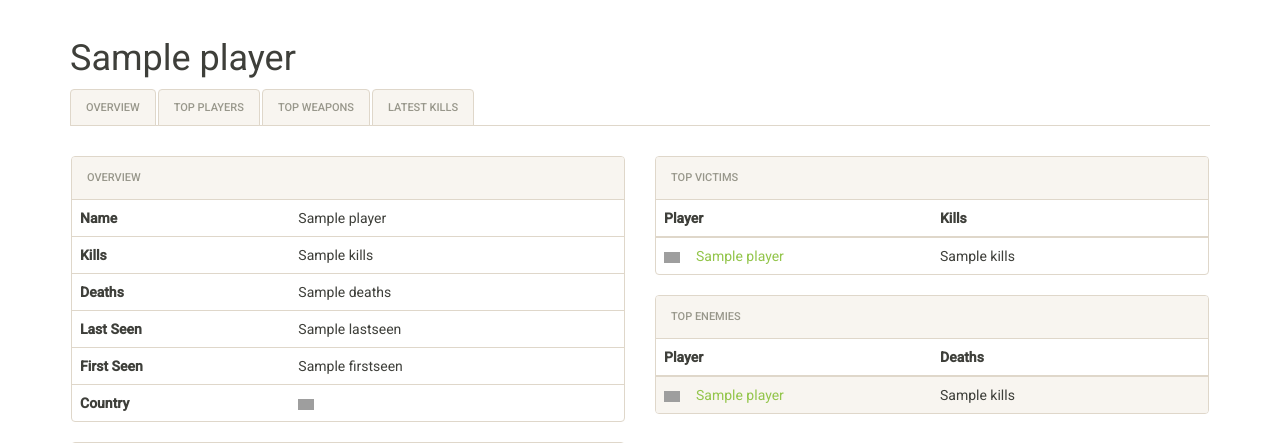
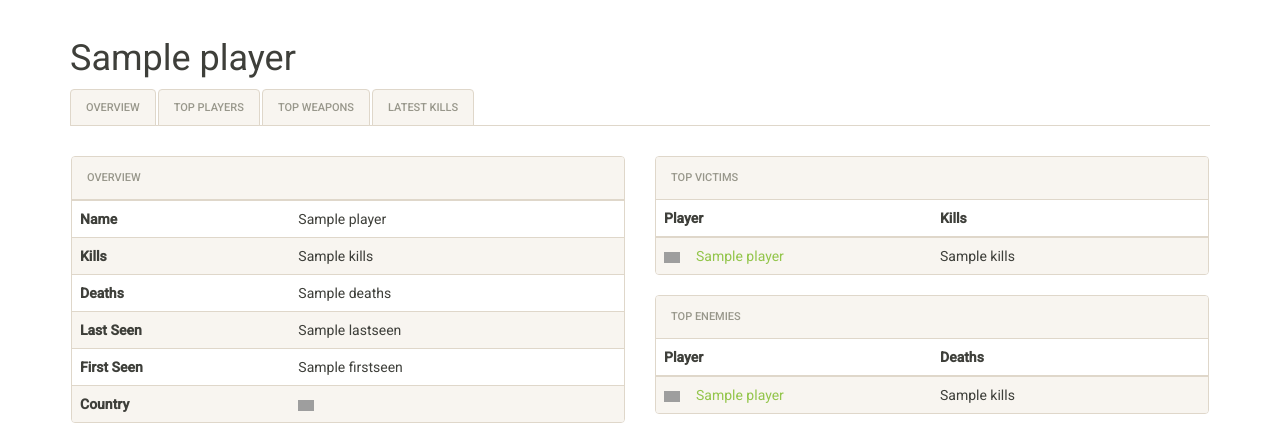
Before and after one commit to jrgp/soldat-pystats, a Flask app: template piestats/web/templates/player.html in a window 1280 px wide. Shown: the part 101-544 px from the top of the page. Run offline with Flask 2, Linux system fonts and the light colour scheme; the template is opened without the code that fills it: most values are stand-ins (such as "Sample title", 1, 10 or a date in 2020); some libraries are stand-ins or nearby versions; grey boxes are pictures that could not be loaded.

Commit message:
Fixing table striped rows on player page

```diff
--- a/piestats/web/templates/player.html
+++ b/piestats/web/templates/player.html
@@ -13,13 +13,14 @@
       <div class="panel-heading">
         <h3 class="panel-title">Overview</h3>
       </div>
-      <table class="table">
+      <table class="table table-striped">
         <tbody>
+          <!-- Offset stripe highlight by one -->
+          <tr></tr>
           <tr>
             <th>Name</th>
             <td>{{ player.name }}</td>
           </tr>
-          <tr>
           <tr>
             <th>Kills</th>
             <td>{{ player.kills }}</td>
@@ -78,7 +79,7 @@
       <div class="panel-heading">
         <h3 class="panel-title">Top Victims</h3>
       </div>
-      <table class="table">
+      <table class="table table-striped">
         <thead>
           <tr>
             <th colspan="2">Player</th>
```
